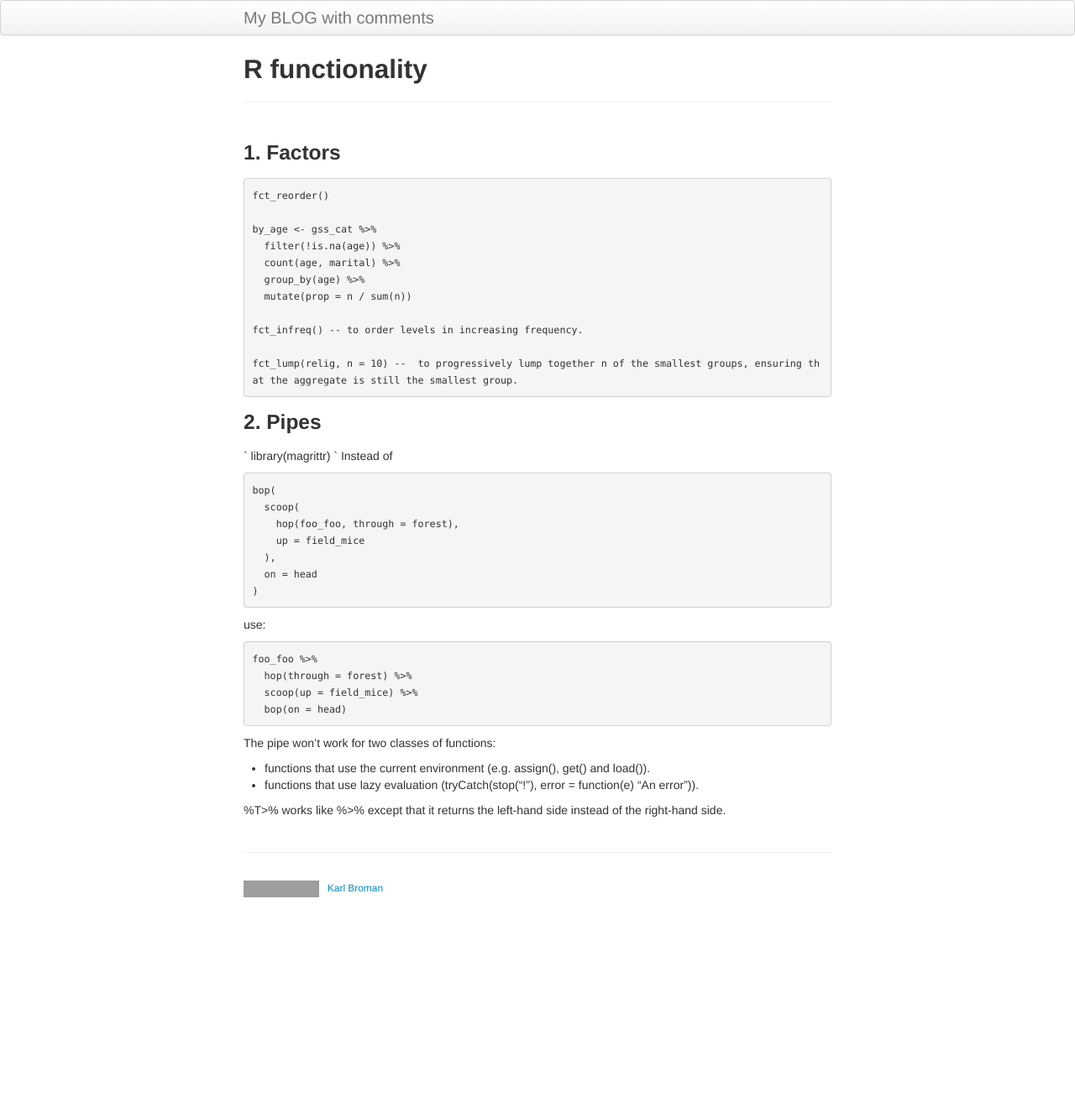
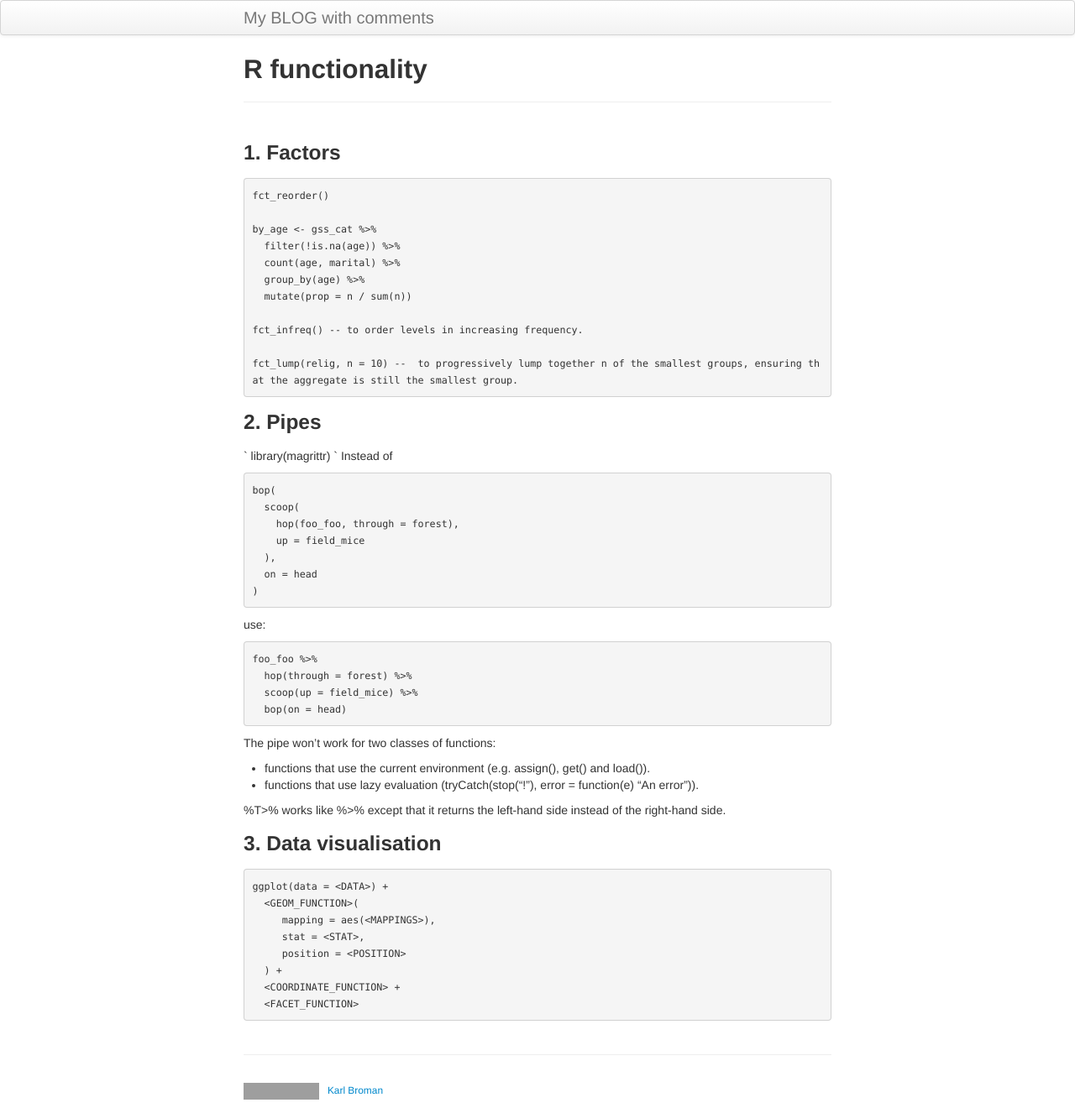
Before and after one commit to yunigma/ynigma.github.io, a Jekyll site: the page built from pages/3blog.md, in a window 1280 px wide. Shown: the whole page at 84% size. Built offline with Jekyll 4.4.1, drawn with Linux system fonts in a browser that asks for light colours; comment, search, counter and statistics services are not loaded; before the commit the page ends 1079 px from its top, so only the background shows below that; grey boxes are pictures that could not be loaded.

Commit message:
visualisation id added

````diff
--- a/pages/3blog.md
+++ b/pages/3blog.md
@@ -45,3 +45,15 @@ The pipe won’t work for two classes of functions:
 - functions that use lazy evaluation (tryCatch(stop("!"), error = function(e) "An error")).
 
  %T>% works like %>% except that it returns the left-hand side instead of the right-hand side.
+
+### 3. Data visualisation
+```
+ggplot(data = <DATA>) +
+  <GEOM_FUNCTION>(
+     mapping = aes(<MAPPINGS>),
+     stat = <STAT>,
+     position = <POSITION>
+  ) +
+  <COORDINATE_FUNCTION> +
+  <FACET_FUNCTION>
+```
````
